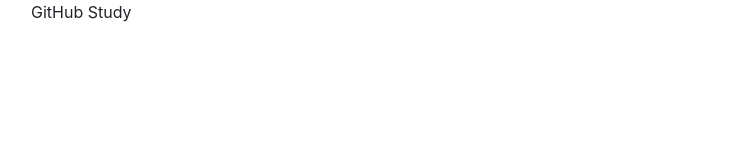
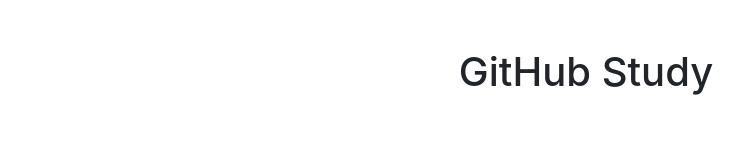
Before and after one commit to GridyPixel/gp, a plain HTML site: page index.html in a window 1280 px wide. Shown: the whole page, without its empty margins (54-797 px from the left). Drawn offline with nearby package versions, Linux system fonts and the light colour scheme.

Commit message:
Added title

```diff
--- a/index.html
+++ b/index.html
@@ -12,9 +12,9 @@
   </head>
   <body>
 
-    <div class="container">
+    <div class="container my-5">
       <div class="row">
-        <div class="col-12"><p>GitHub Study</p></div>
+        <div class="col-12"><h1 class="text-center">GitHub Study</h1></div>
       </div>
     </div>
 
```
